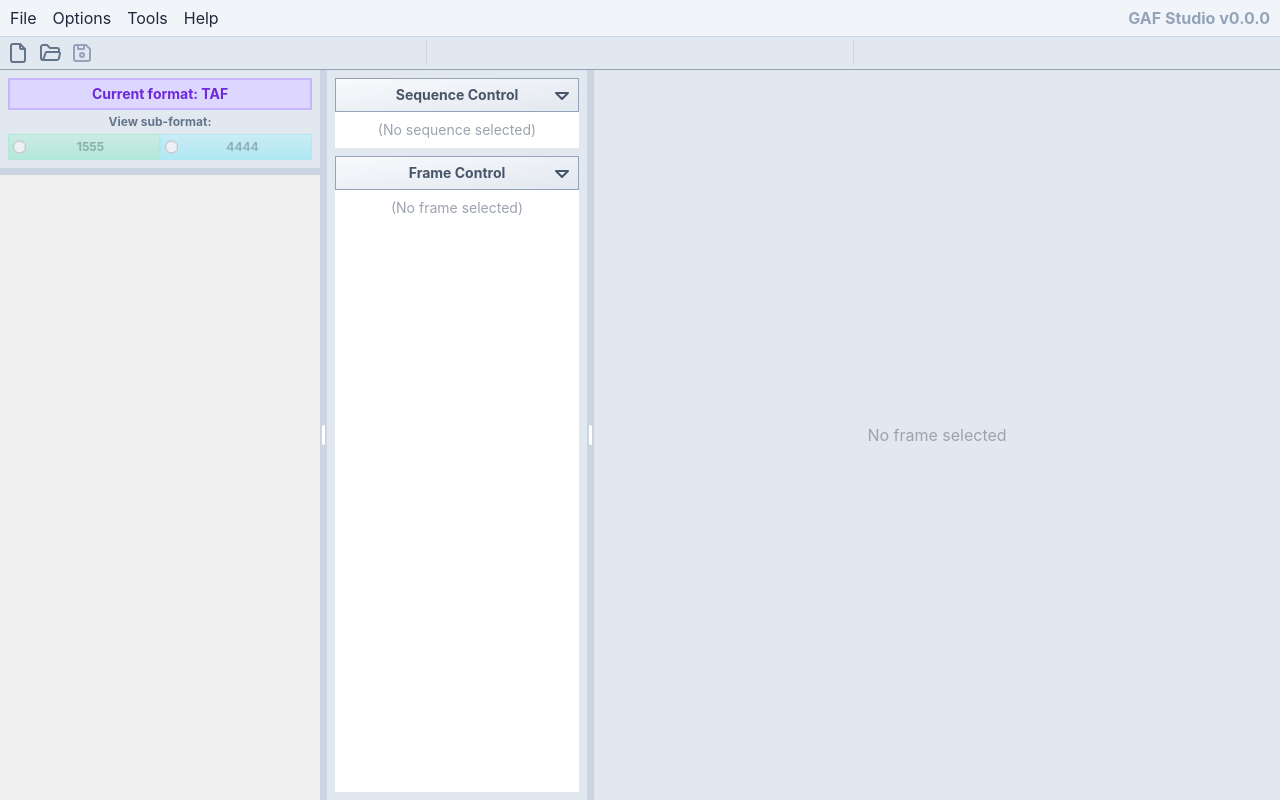
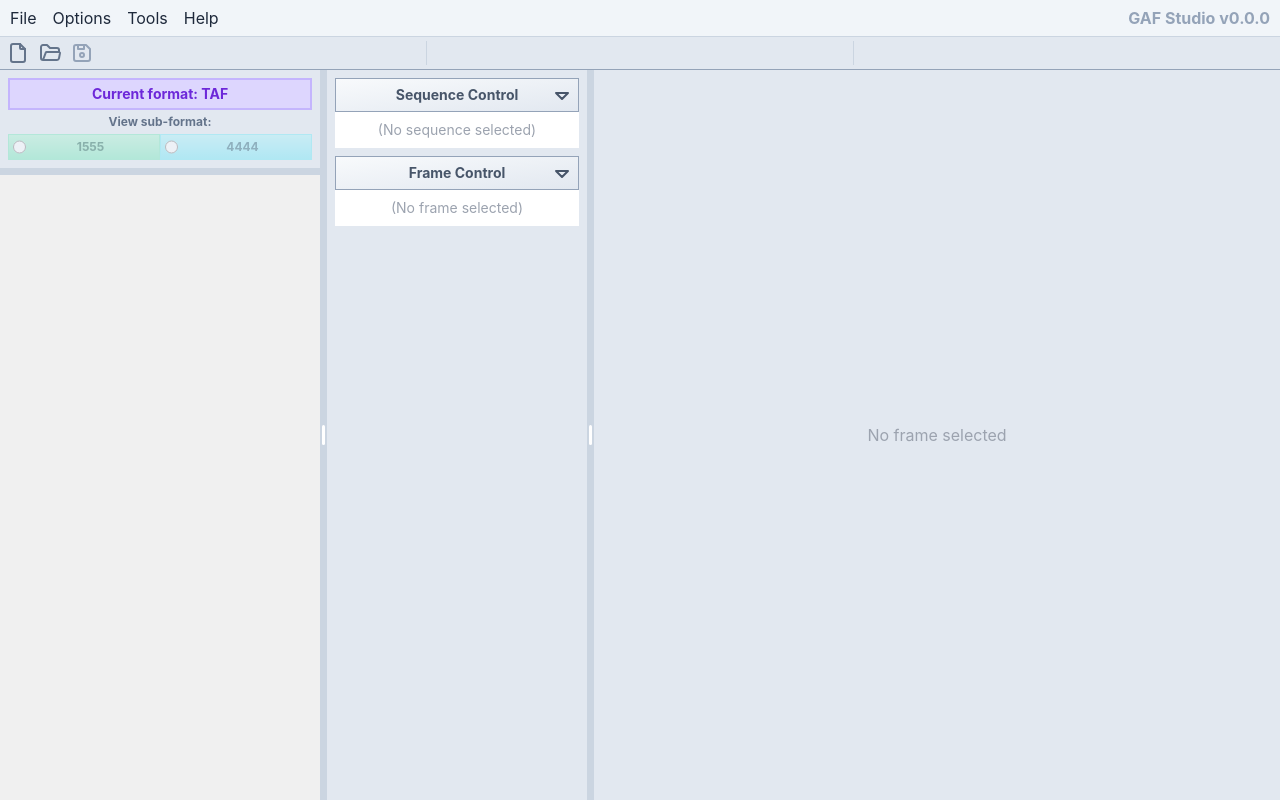
Before and after one commit to takingdoms/gaf-studio-web, a React (Vite) app: page / in a window 1280 px wide. Both pictures are taken after a click on the button "TAF". Built offline with nearby package versions, Linux system fonts and the light colour scheme.

Commit message:
frame control wrapper div no longer grows when there's no subframe control div

```diff
--- a/src/components/app/controls/ControlsPanel.tsx
+++ b/src/components/app/controls/ControlsPanel.tsx
@@ -33,7 +33,7 @@ export default function ControlsPanel() {
             {entryExpanded && <EntryControls />}
           </div>
 
-          <div className={`${showSubframeControls ? '' : 'grow'} flex flex-col overflow-hidden`}>
+          <div className="flex flex-col overflow-hidden">
             <CollapsibleHeader
               expanded={frameExpanded}
               setExpanded={setFrameExpanded}
```
